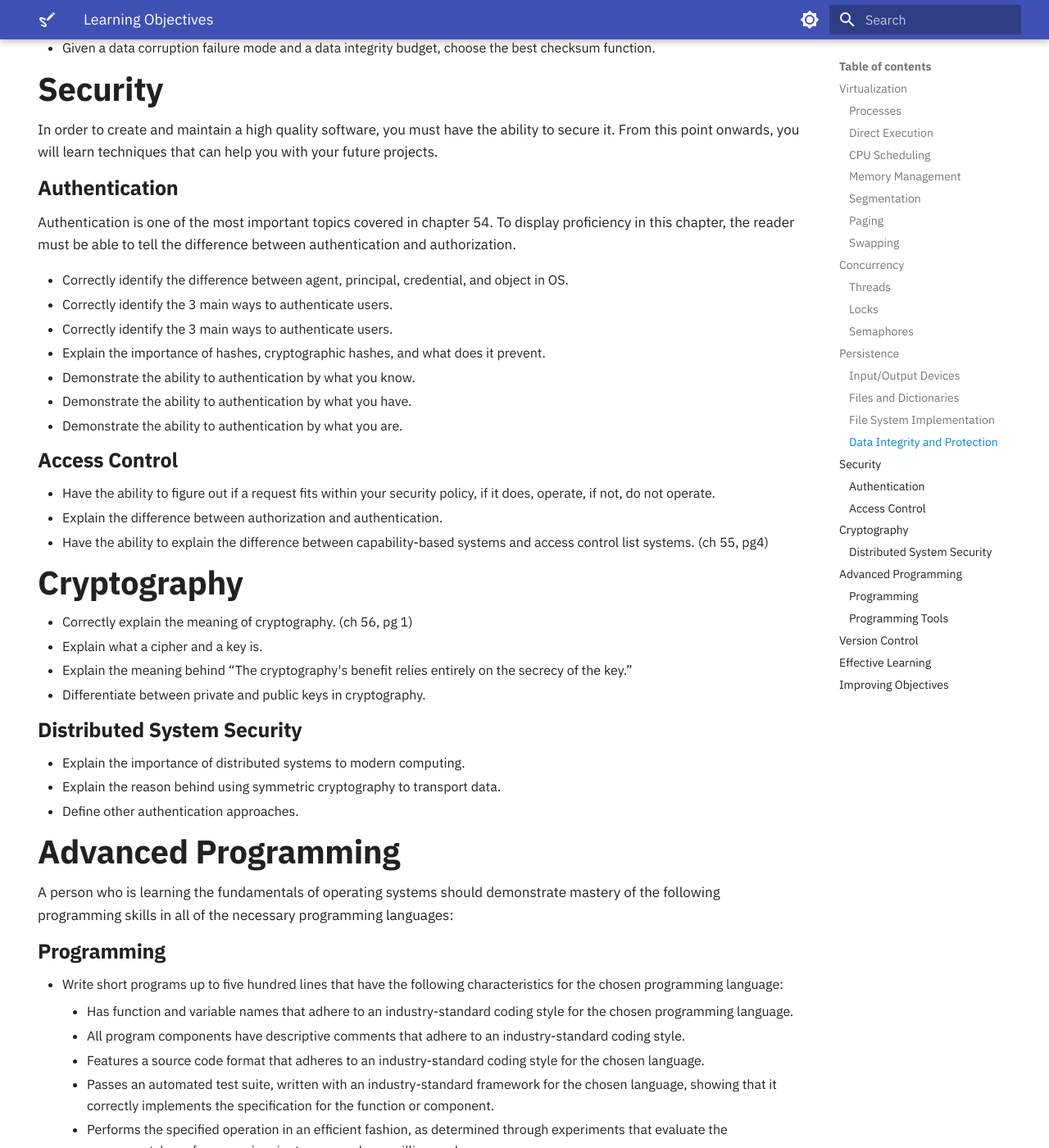
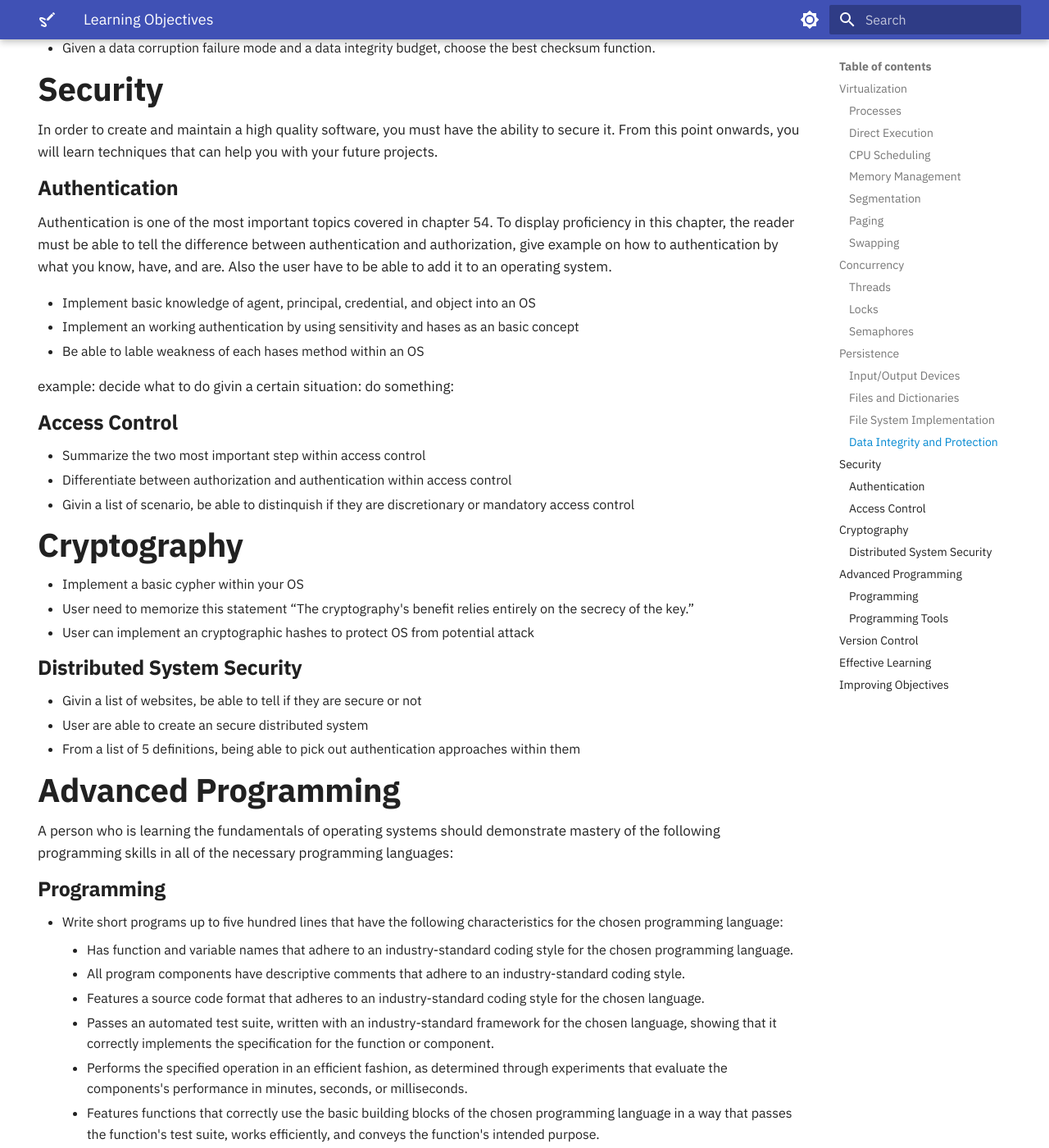
Before and after one commit to OS-Sketch/www.os-sketch.com, an MkDocs documentation site: the page built from docs/operating-systems/learning-objectives.md, in a window 1280 px wide and 1400 px high, scrolled down 2778 px. Shown: the whole window at 82% size. Built offline with MkDocs 1.6.1 and Material for MkDocs 9.7.7, drawn with Linux system fonts in a browser that asks for light colours.

Commit message:
fix: security issues

```diff
--- a/docs/operating-systems/learning-objectives.md
+++ b/docs/operating-systems/learning-objectives.md
@@ -132,34 +132,31 @@ A person learning about operating systems needs to be able to know the parts of
 In order to create and maintain a high quality software, you must have the ability to secure it. From this point onwards, you will learn techniques that can help you with your future projects.
 ### Authentication
 
-Authentication is one of the most important topics covered in chapter 54. To display proficiency in this chapter, the reader must be able to tell the difference between authentication and authorization.
+Authentication is one of the most important topics covered in chapter 54. To display proficiency in this chapter, the reader must be able to tell the difference between authentication and authorization, give example on how to authentication by what you know, have, and are. Also the user have to be able to add it to an operating system.
 
-- Correctly identify the difference between agent, principal, credential, and object in OS.
-- Correctly identify the 3 main ways to authenticate users.
-- Correctly identify the 3 main ways to authenticate users.
-- Explain the importance of hashes, cryptographic hashes, and what does it prevent.
-- Demonstrate the ability to authentication by what you know.
-- Demonstrate the ability to authentication by what you have.
-- Demonstrate the ability to authentication by what you are.
+- Implement basic knowledge of agent, principal, credential, and object into an OS
+- Implement an working authentication by using sensitivity and hases as an basic concept
+- Be able to lable weakness of each hases method within an OS
+
+example: decide what to do givin a certain situation: do something:
 
 ### Access Control
 
-- Have the ability to figure out if a request fits within your security policy, if it does, operate, if not, do not operate.
-- Explain the difference between authorization and authentication.
-- Have the ability to explain the difference between capability-based systems and access control list systems. (ch 55, pg4)
+- Summarize the two most important step within access control
+- Differentiate between authorization and authentication within access control
+- Givin a list of scenario, be able to distinquish if they are discretionary or mandatory access control
 
 ## Cryptography
 
-- Correctly explain the meaning of cryptography. (ch 56, pg 1)
-- Explain what a cipher and a key is.
-- Explain the meaning behind “The cryptography's benefit relies entirely on the secrecy of the key.”
-- Differentiate between private and public keys in cryptography.
+- Implement a basic cypher within your OS
+- User need to memorize this statement “The cryptography's benefit relies entirely on the secrecy of the key.”
+- User can implement an cryptographic hashes to protect OS from potential attack
 
 ### Distributed System Security
 
-- Explain the importance of distributed systems to modern computing.
-- Explain the reason behind using symmetric cryptography to transport data.
-- Define other authentication approaches.
+- Givin a list of websites, be able to tell if they are secure or not
+- User are able to create an secure distributed system
+- From a list of 5 definitions, being able to pick out authentication approaches within them
 
 ## Advanced Programming
 
```
